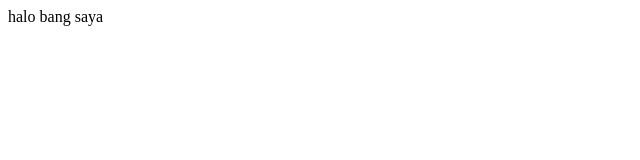
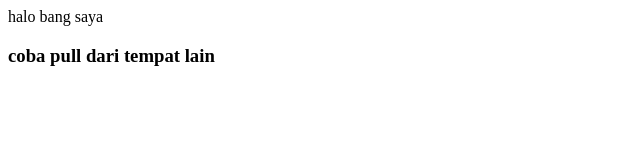
Before and after one commit to madaalvino/belajar-git, a plain HTML site: page index.html in a window 1280 px wide. Shown: the whole page, without its empty margins (0-640 px from the left). Drawn offline with Linux system fonts and the light colour scheme.

Commit message:
update dari amimhayden22

```diff
--- a/index.html
+++ b/index.html
@@ -7,5 +7,7 @@
 </head>
 <body>
     halo bang saya
+    <br>
+    <h3>coba pull dari tempat lain</h3>
 </body>
 </html>
```
